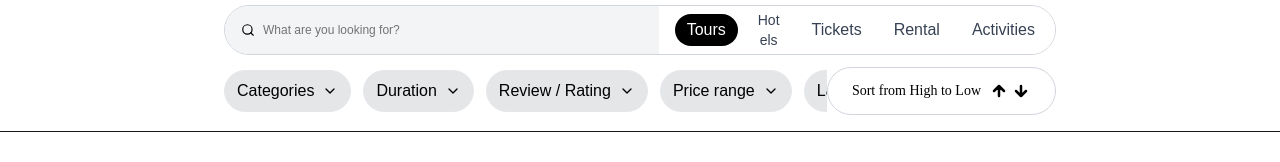
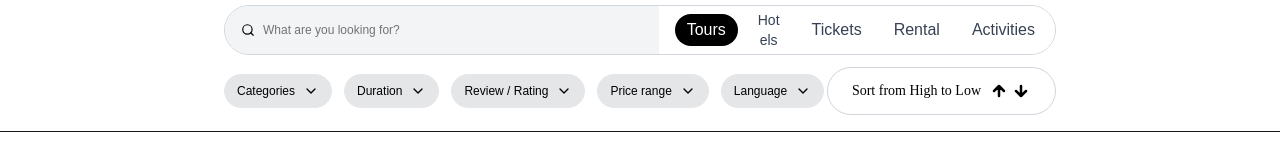
Before and after one commit to RoshanaGhemoshu/Travila, a Next.js app: page / in a window 1280 px wide. Shown: the part 134-296 px from the top of the page. Built offline with nearby package versions, Linux system fonts and the light colour scheme.

Commit message:
Update page.js

```diff
--- a/src/app/page.js
+++ b/src/app/page.js
@@ -247,7 +247,7 @@ export default function TravilaWebsite() {
         {['Categories', 'Duration', 'Review / Rating', 'Price range', 'Language'].map((filter) => (
           <button
             key={filter}
-            className="px-3 py-2 rounded-full text-s font-medium text-black flex items-center space-x-2 border border-gray-200 whitespace-nowrap shrink-0"
+            className="px-3 py-2 rounded-full text-xs font-medium text-black flex items-center space-x-2 border border-gray-200 whitespace-nowrap shrink-0"
             style={{backgroundColor: '#E4E6E8'}}
           >
             <span>{filter}</span>
```
